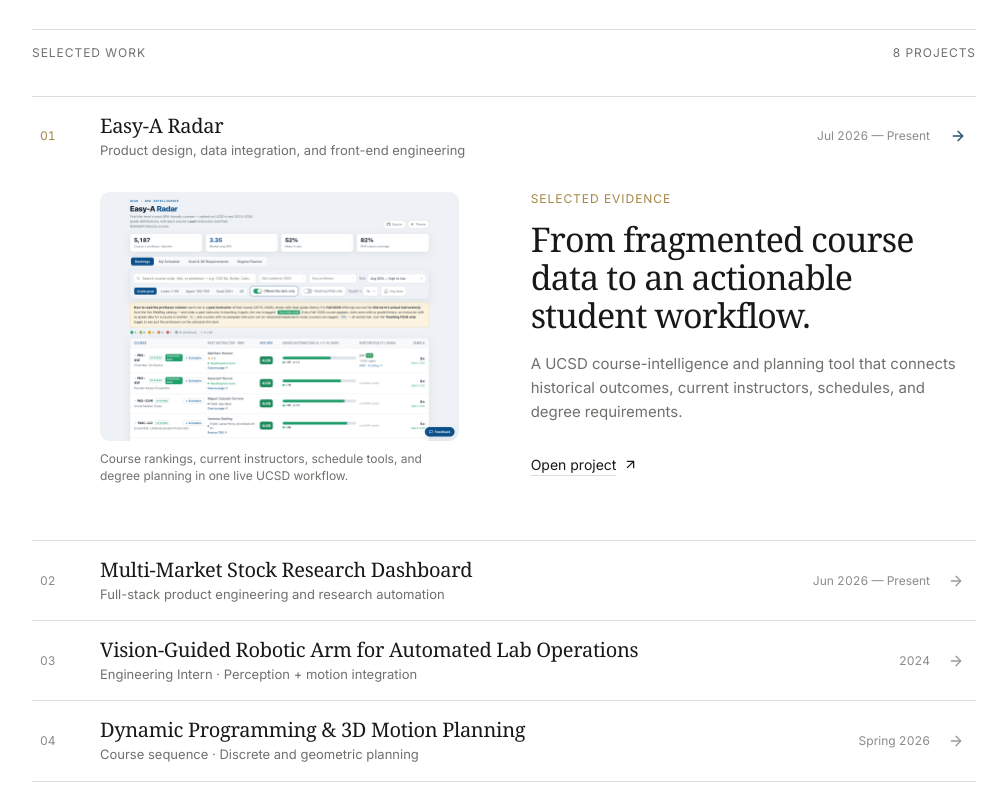
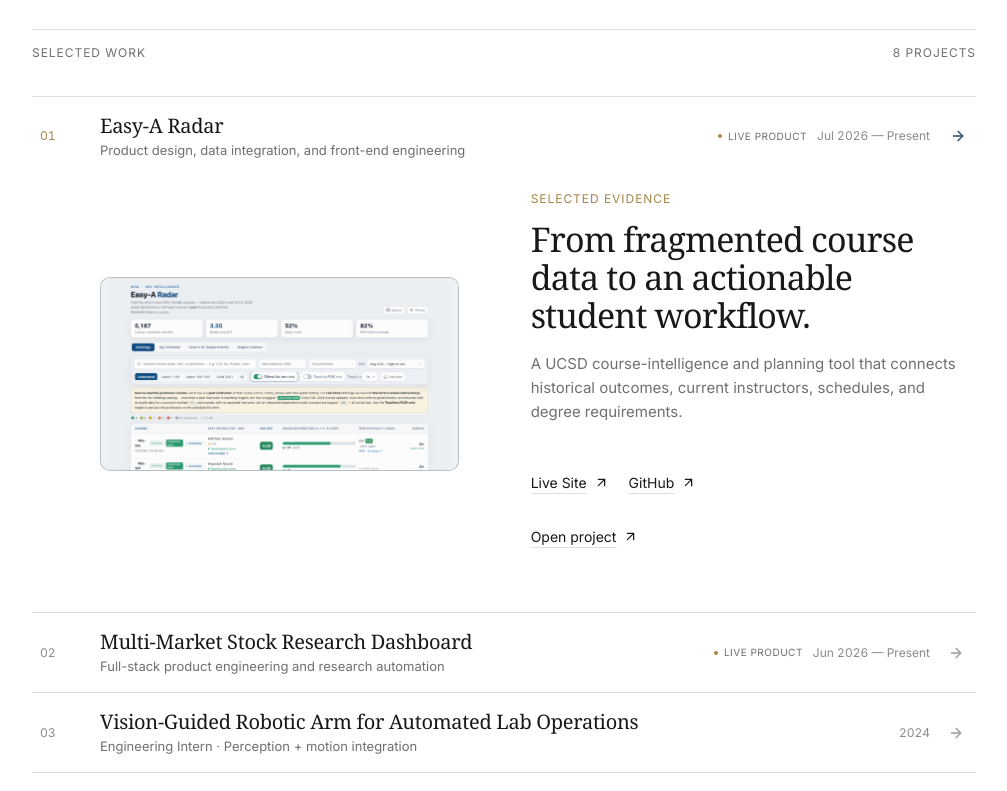
Before and after one commit to Edwardwang66/Edwardwang66.github.io, a React (Vite) app: page / in a window 1280 px wide. Shown: the part 1520-2311 px from the top of the page, without its empty margins (136-1143 px from the left). Built offline with nearby package versions, Linux system fonts and the light colour scheme; a web font is replaced by a local one.

Commit message:
feat: integrate live products into project archive

```diff
--- a/src/components/ProjectArchive.jsx
+++ b/src/components/ProjectArchive.jsx
@@ -34,7 +34,15 @@ export default function ProjectArchive({ projects, onOpenProject }) {
                 <span className="project-title font-serif">{project.title}</span>
                 <span className="project-role">{project.role}</span>
               </span>
-              <span className="project-year">{project.year}</span>
+              <span className="project-meta">
+                {project.status ? (
+                  <span className="project-live-status">
+                    <span aria-hidden="true" />
+                    {project.status}
+                  </span>
+                ) : null}
+                <span className="project-year">{project.year}</span>
+              </span>
               <ArrowRight className="project-state-arrow" aria-hidden="true" />
             </button>
             <div
@@ -83,6 +91,23 @@ export default function ProjectArchive({ projects, onOpenProject }) {
                     {project.homeEvidence?.heading ?? project.outcome}
                   </h3>
                   <p>{project.summary}</p>
+                  {project.links.length ? (
+                    <div
+                      className="project-panel-actions"
+                      aria-label={`${project.title} links`}
+                    >
+                      {project.links.map((link) => (
+                        <a
+                          key={link.href}
+                          href={link.href}
+                          target="_blank"
+                          rel="noreferrer"
+                        >
+                          {link.label} <ArrowUpRight aria-hidden="true" />
+                        </a>
+                      ))}
+                    </div>
+                  ) : null}
                   <a
                     href={`#project-${project.id}`}
                     onClick={(event) => {
--- a/src/index.css
+++ b/src/index.css
@@ -704,6 +704,31 @@ a {
   font-variant-numeric: tabular-nums;
 }
 
+.project-meta {
+  display: flex;
+  align-items: center;
+  justify-content: flex-end;
+  gap: 5px 10px;
+  flex-wrap: wrap;
+}
+
+.project-live-status {
+  display: inline-flex;
+  align-items: center;
+  gap: 6px;
+  color: var(--muted);
+  font-size: 10px;
+  letter-spacing: 0.05em;
+  text-transform: uppercase;
+}
+
+.project-live-status > span {
+  width: 4px;
+  height: 4px;
+  border-radius: 50%;
+  background: var(--gold);
+}
+
 .project-archive-trigger[aria-expanded="true"] .project-index {
   color: var(--gold);
 }
@@ -777,6 +802,37 @@ a {
   height: auto;
 }
 
+.archive-evidence[data-media-role="live-product"] {
+  position: relative;
+  width: min(100%, 520px);
+  aspect-ratio: 13 / 7;
+  overflow: hidden;
+  border: 1px solid rgba(39, 77, 102, 0.3);
+  border-radius: 10px;
+  background: #f1f1ee;
+}
+
+.archive-evidence[data-media-role="live-product"]::after {
+  position: absolute;
+  inset: 0;
+  background:
+    linear-gradient(90deg, rgba(250, 250, 248, 0.2), transparent 12px),
+    linear-gradient(270deg, rgba(250, 250, 248, 0.2), transparent 12px);
+  content: "";
+  pointer-events: none;
+}
+
+.archive-evidence[data-media-role="live-product"] img,
+.archive-evidence[data-media-role="live-product"] .media-fallback {
+  width: 100%;
+  height: 100%;
+  max-height: none;
+  border-radius: 0;
+  filter: saturate(0.9) contrast(0.98);
+  object-fit: cover;
+  object-position: center top;
+}
+
 .archive-evidence figcaption {
   margin-top: 9px;
   color: var(--muted);
@@ -811,6 +867,17 @@ a {
 
 .project-panel-copy a {
   margin-top: 18px;
+}
+
+.project-panel-actions {
+  display: flex;
+  flex-wrap: wrap;
+  gap: 8px 20px;
+  margin-top: 18px;
+}
+
+.project-panel-actions + a {
+  margin-top: 10px;
 }
 
 @media (max-width: 899px) {
@@ -926,6 +993,11 @@ a {
 
   .archive-evidence {
     width: min(100%, 100vw - 56px);
+  }
+
+  .archive-evidence[data-media-role="live-product"] {
+    width: min(100%, 100vw - 56px);
+    aspect-ratio: 13 / 7;
   }
 
   .archive-evidence img,
```
Also changed, not shown: 2 other files (tests, documents, lock files or other folders).
